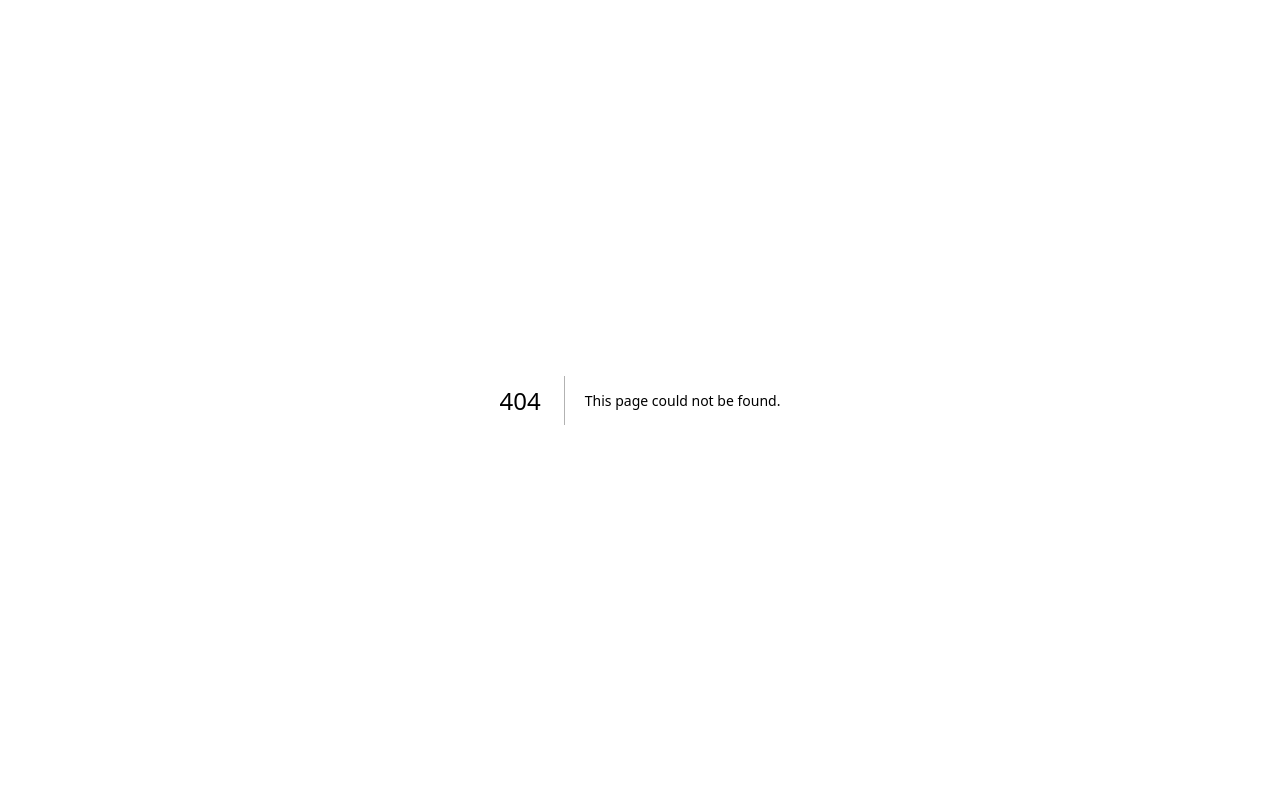
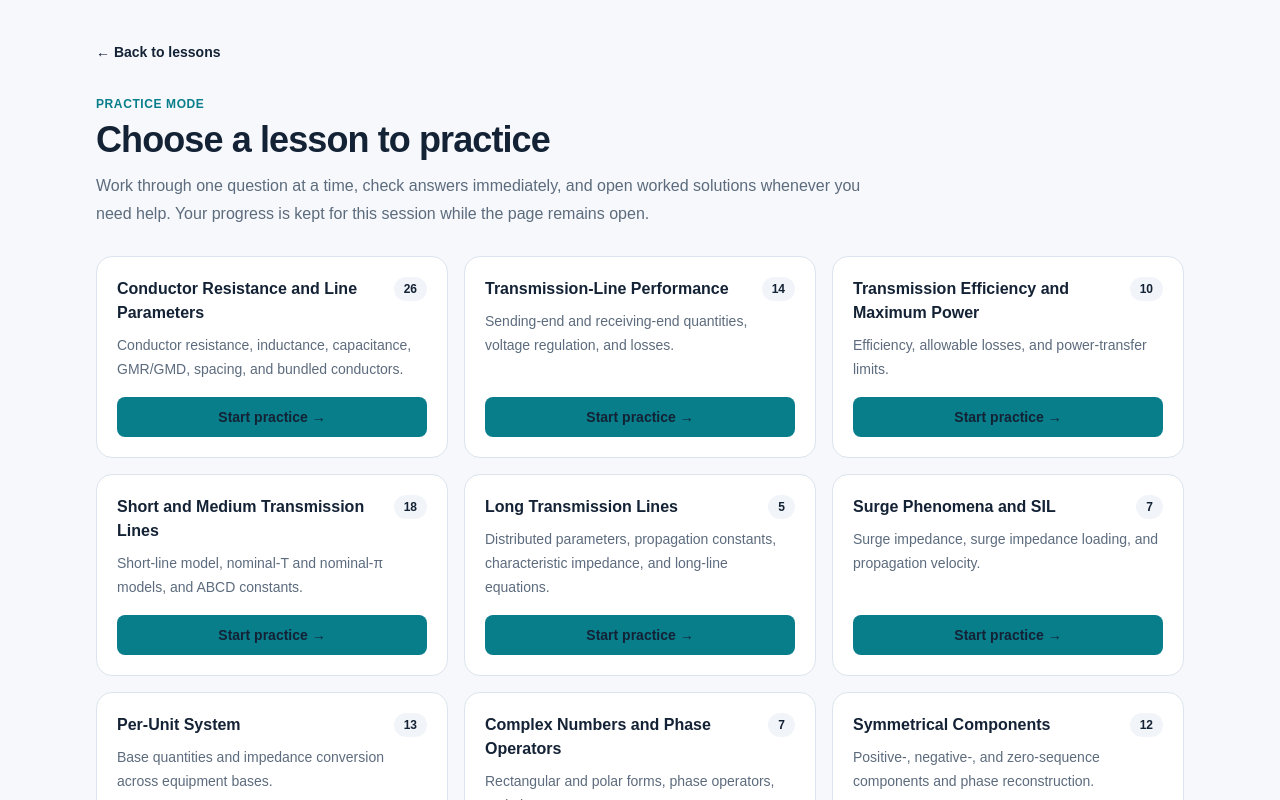
Before and after one commit to valeriovlad13-del/power-systems-lab, a Next.js app: page /practice in a window 1280 px wide. Before the commit this address had no page. Shown: the top 800 px of the page. Built offline with nearby package versions, Linux system fonts and the light colour scheme.

Commit message:
Add topic-based guided practice route

```diff
--- /dev/null
+++ b/app/practice/page.tsx
@@ -0,0 +1,44 @@
+import Link from "next/link";
+import { problems } from "@/content/problems";
+import { topics } from "@/content/topics";
+import PracticeSession from "@/components/practice/practice-session";
+
+type SearchParams = Promise<{ topic?: string }>;
+
+export default async function PracticePage({ searchParams }: { searchParams: SearchParams }) {
+  const params = await searchParams;
+  const selectedTopic = topics.find((topic) => topic.id === params.topic);
+
+  if (!selectedTopic) {
+    return (
+      <main className="mx-auto max-w-6xl px-5 py-10 sm:px-8">
+        <Link href="/topics" className="text-sm font-semibold text-[var(--accent)]">← Back to lessons</Link>
+        <p className="mt-8 text-xs font-semibold uppercase tracking-wider text-[var(--accent)]">Practice mode</p>
+        <h1 className="mt-2 text-3xl font-bold tracking-tight sm:text-4xl">Choose a lesson to practice</h1>
+        <p className="mt-3 max-w-3xl leading-7 text-[var(--muted)]">Work through one question at a time, check answers immediately, and open worked solutions whenever you need help. Your progress is kept for this session while the page remains open.</p>
+        <div className="mt-7 grid gap-4 sm:grid-cols-2 lg:grid-cols-3">
+          {topics.map((topic) => {
+            const count = problems.filter((problem) => problem.primaryTopicId === topic.id).length;
+            return <article key={topic.id} className="flex flex-col rounded-2xl border border-[var(--border)] bg-white p-5">
+              <div className="flex items-start justify-between gap-3"><h2 className="font-semibold leading-6">{topic.title}</h2><span className="rounded-full bg-slate-100 px-2.5 py-1 text-xs font-semibold">{count}</span></div>
+              <p className="mt-2 flex-1 text-sm leading-6 text-[var(--muted)]">{topic.description}</p>
+              <Link href={`/practice?topic=${topic.id}`} className="mt-4 inline-flex items-center justify-center rounded-lg bg-[var(--accent)] px-4 py-2.5 text-sm font-semibold text-white">Start practice →</Link>
+            </article>;
+          })}
+        </div>
+      </main>
+    );
+  }
+
+  const questions = problems
+    .filter((problem) => problem.primaryTopicId === selectedTopic.id)
+    .sort((a, b) => a.source.originalSection.localeCompare(b.source.originalSection) || a.source.originalQuestionNumber - b.source.originalQuestionNumber);
+
+  return (
+    <main className="mx-auto max-w-5xl px-5 py-8 sm:px-8 sm:py-10">
+      <Link href="/topics" className="text-sm font-semibold text-[var(--accent)]">← Back to lessons</Link>
+      <div className="mt-6 mb-6 max-w-3xl"><p className="text-xs font-semibold uppercase tracking-wider text-[var(--accent)]">Practice mode</p><h1 className="mt-2 text-3xl font-bold tracking-tight sm:text-4xl">{selectedTopic.title}</h1><p className="mt-3 leading-7 text-[var(--muted)]">{selectedTopic.description} This guided session contains {questions.length} questions assigned to this lesson.</p></div>
+      <PracticeSession questions={questions} topicTitle={selectedTopic.title} />
+    </main>
+  );
+}
```
